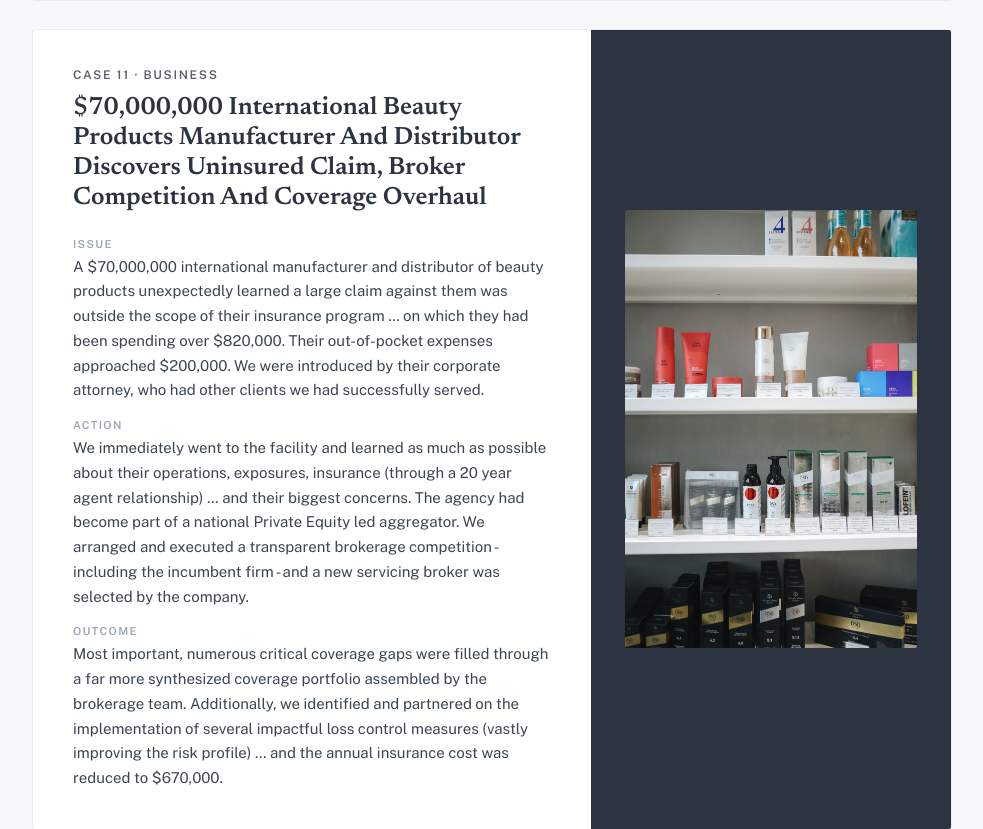
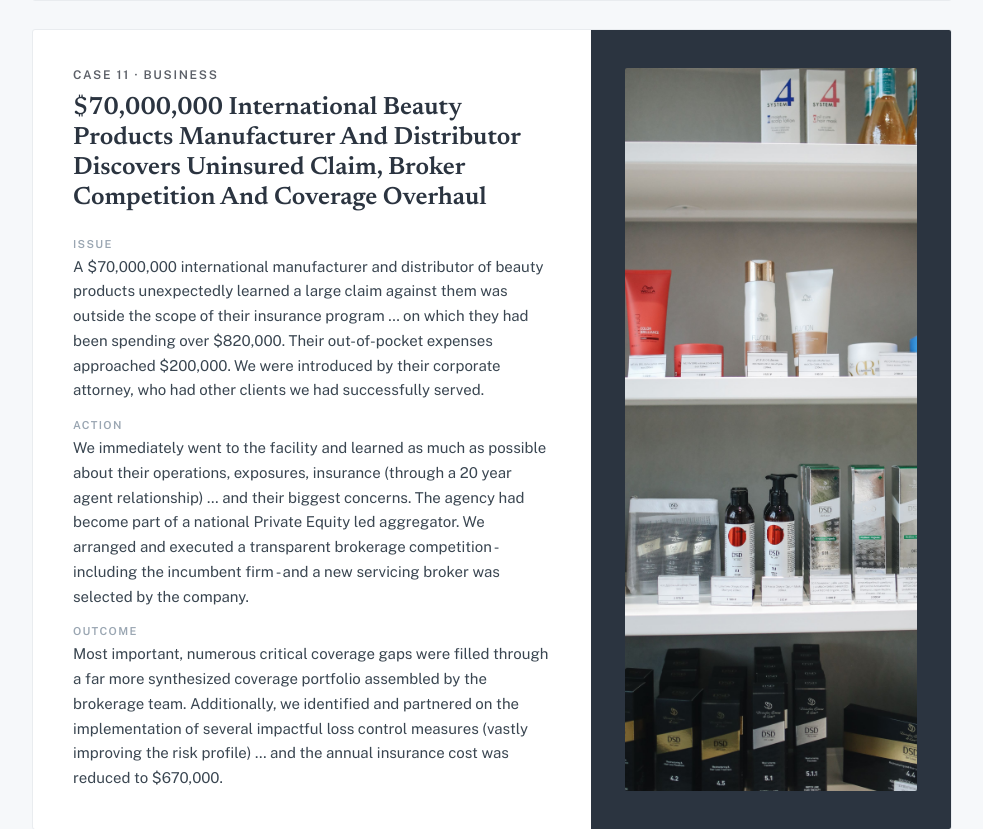
Before and after one commit to Vulcan877/RiskSite_Template, a plain HTML site: page results.html in a window 1280 px wide. Shown: the part 6838-7667 px from the top of the page, without its empty margins (148-1131 px from the left). Drawn offline with nearby package versions, Linux system fonts and the light colour scheme.

Commit message:
Crop Case 11 image to fill box instead of letterboxing
Matches the treatment used by the other case cards (and the
CarolinaRisk reference site's Case 13), cropping the product-shelf
photo to fill the frame rather than showing it letterboxed.

Co-Authored-By: Claude Sonnet 5 <noreply@anthropic.com>

```diff
--- a/results.html
+++ b/results.html
@@ -354,7 +354,7 @@
                 </div>
               </div>
               <div class="case-outcome">
-                <img src="MR11.jpg" alt="Case 11 outcome photo" class="case-outcome-img case-outcome-img--contain">
+                <img src="MR11.jpg" alt="Case 11 outcome photo" class="case-outcome-img">
               </div>
             </div>
 
```
